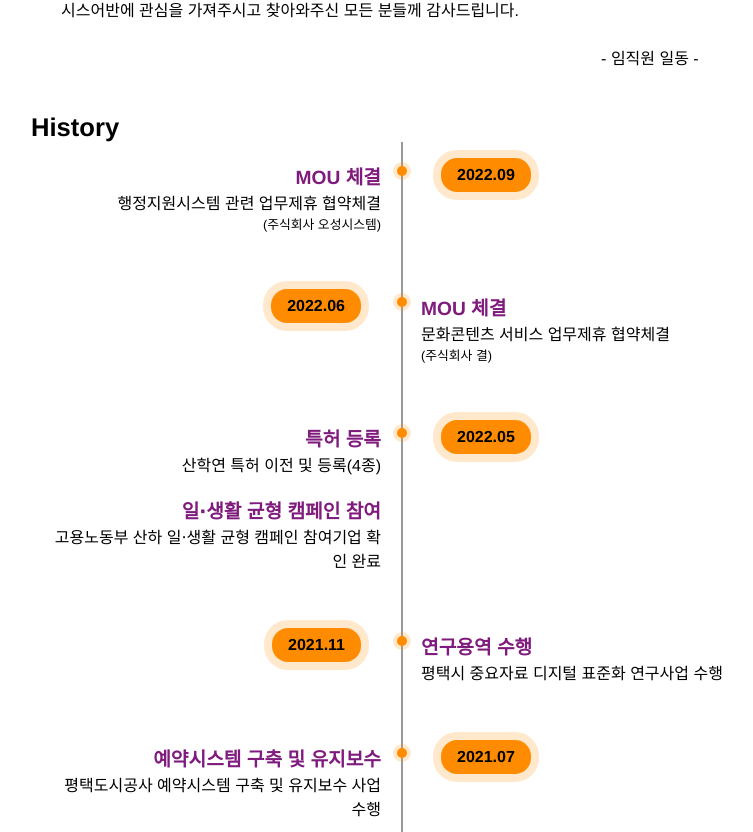
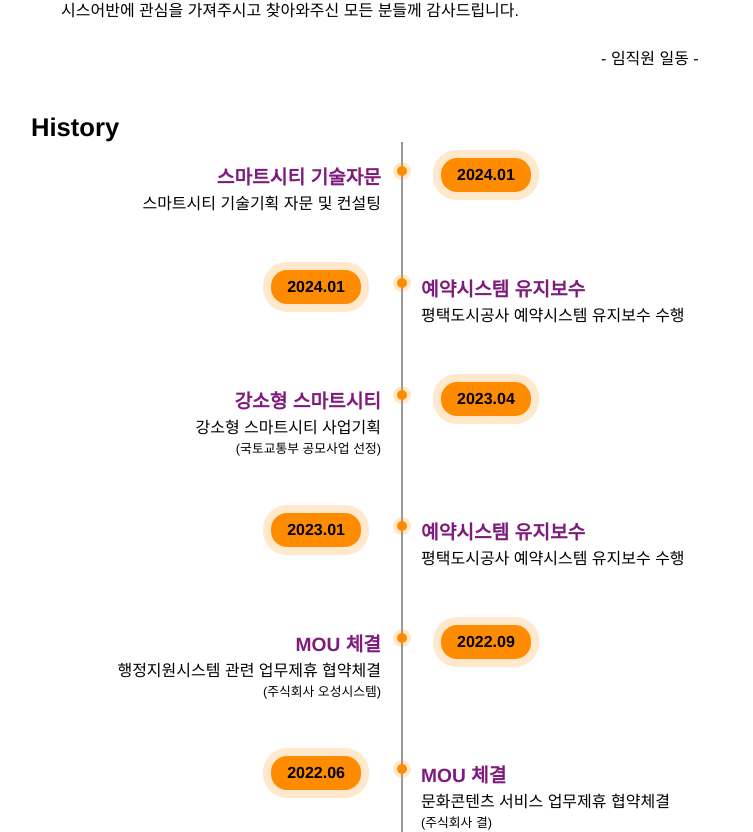
Before and after one commit to k-jin-yoon/sysurban.com, a Next.js app: page /about in a window 1280 px wide. Shown: the part 576-1408 px from the top of the page, without its empty margins (239-992 px from the left). Built offline with nearby package versions, Linux system fonts and the light colour scheme.

Commit message:
히스토리 수정

```diff
--- a/components/Timeline.js
+++ b/components/Timeline.js
@@ -2,6 +2,42 @@ export default function Timeline(){
     return (
         <div className="timeline">
             <ul>
+                <li>
+                    <div className="content">
+                        <h4>스마트시티 기술자문</h4>
+                        <p>스마트시티 기술기획 자문 및 컨설팅</p>
+                    </div>
+                    <div className="time">
+                        <h5>2024.01</h5>
+                    </div>
+                </li>
+                <li>
+                    <div className="content">
+                        <h4>예약시스템 유지보수</h4>
+                        <p>평택도시공사 예약시스템 유지보수 수행</p>
+                    </div>
+                    <div className="time">
+                        <h5>2024.01</h5>
+                    </div>
+                </li>
+                <li>
+                    <div className="content">
+                        <h4>강소형 스마트시티</h4>
+                        <p>강소형 스마트시티 사업기획<br/><small>(국토교통부 공모사업 선정)</small></p>
+                    </div>
+                    <div className="time">
+                        <h5>2023.04</h5>
+                    </div>
+                </li>
+                <li>
+                    <div className="content">
+                        <h4>예약시스템 유지보수</h4>
+                        <p>평택도시공사 예약시스템 유지보수 수행</p>
+                    </div>
+                    <div className="time">
+                        <h5>2023.01</h5>
+                    </div>
+                </li>
                 <li>
                     <div className="content">
                         <h4>MOU 체결</h4>
```
